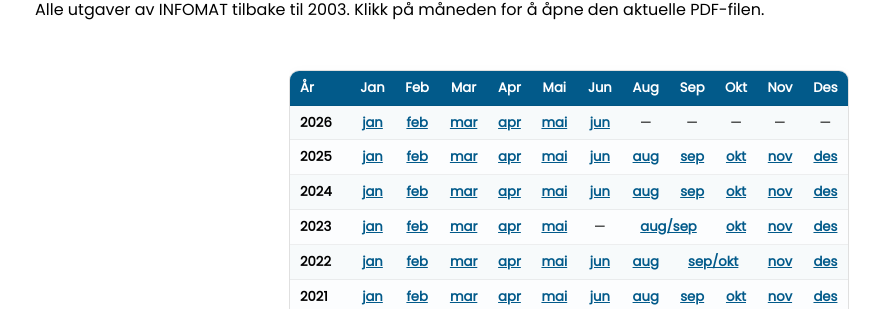
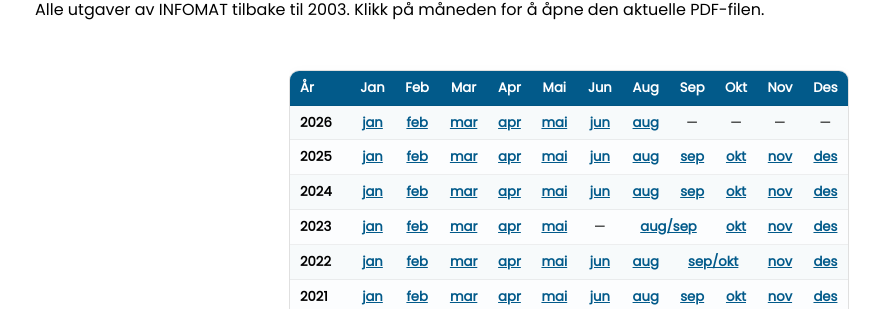
Before and after one commit to ballerin/nmf-website, a Jekyll site: the page built from _pages/infomat.html, in a window 1280 px wide. Shown: the part 879-1188 px from the top of the page, without its empty margins (71-951 px from the left). Built offline with Jekyll 4.4.1, drawn with Linux system fonts in a browser that asks for light colours.

Commit message:
Updated august infomat

```diff
--- a/_pages/infomat.html
+++ b/_pages/infomat.html
@@ -52,7 +52,8 @@
           <td><a href="/assets/documents/infomat/2603.pdf" target="_blank" rel="noopener">mar</a></td>
           <td><a href="/assets/documents/infomat/2604.pdf" target="_blank" rel="noopener">apr</a></td>
           <td><a href="/assets/documents/infomat/2605.pdf" target="_blank" rel="noopener">mai</a></td>
-          <td><a href="/assets/documents/infomat/2606.pdf" target="_blank" rel="noopener">jun</a></td><td>—</td><td>—</td><td>—</td><td>—</td><td>—</td>
+          <td><a href="/assets/documents/infomat/2606.pdf" target="_blank" rel="noopener">jun</a></td>
+          <td><a href="/assets/documents/infomat/2608.pdf" target="_blank" rel="noopener">aug</a></td><td>—</td><td>—</td><td>—</td><td>—</td>
         </tr>
         <tr>
           <td><b>2025</b></td>
```
Also changed, not shown: 1 other file.
